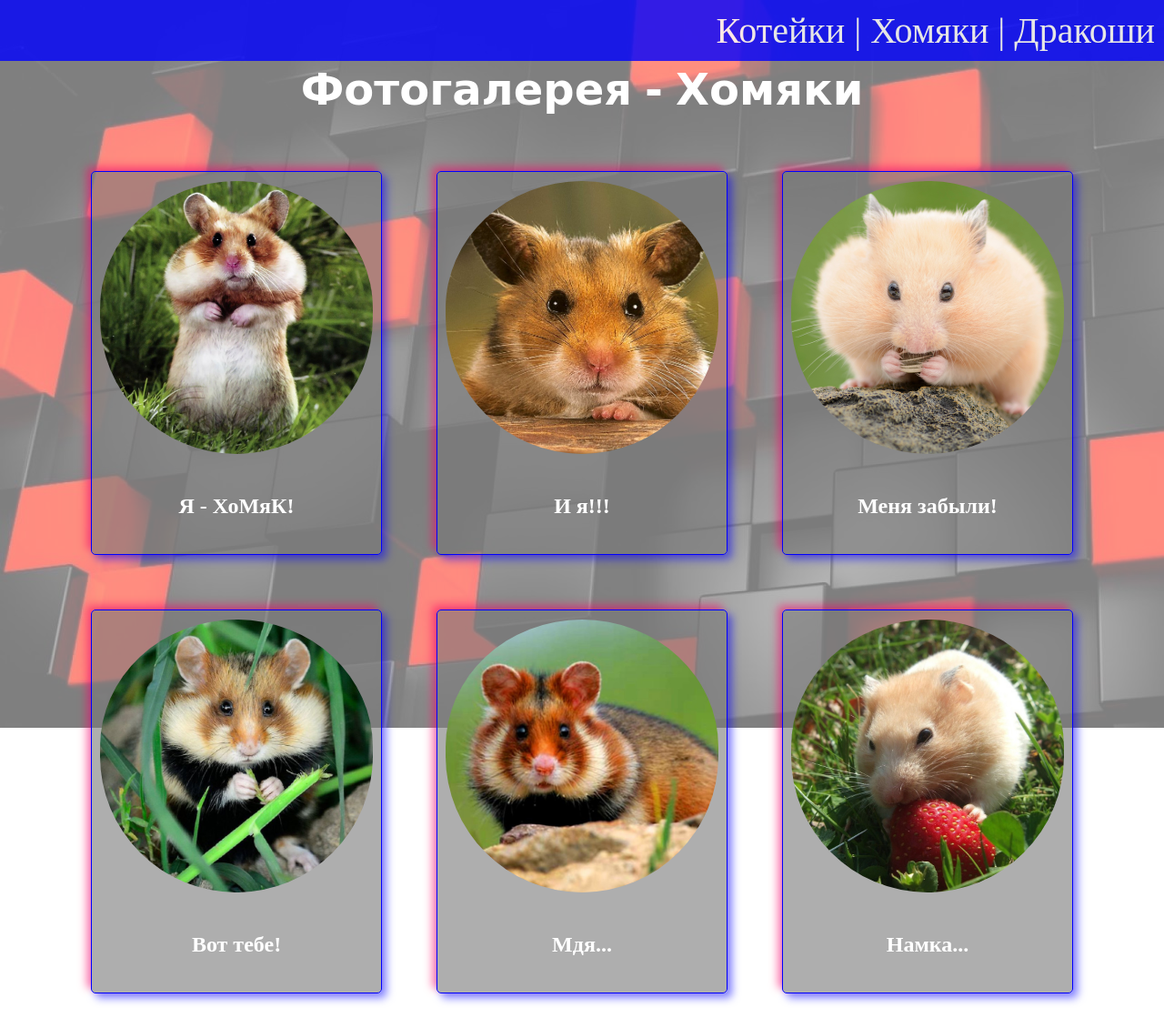
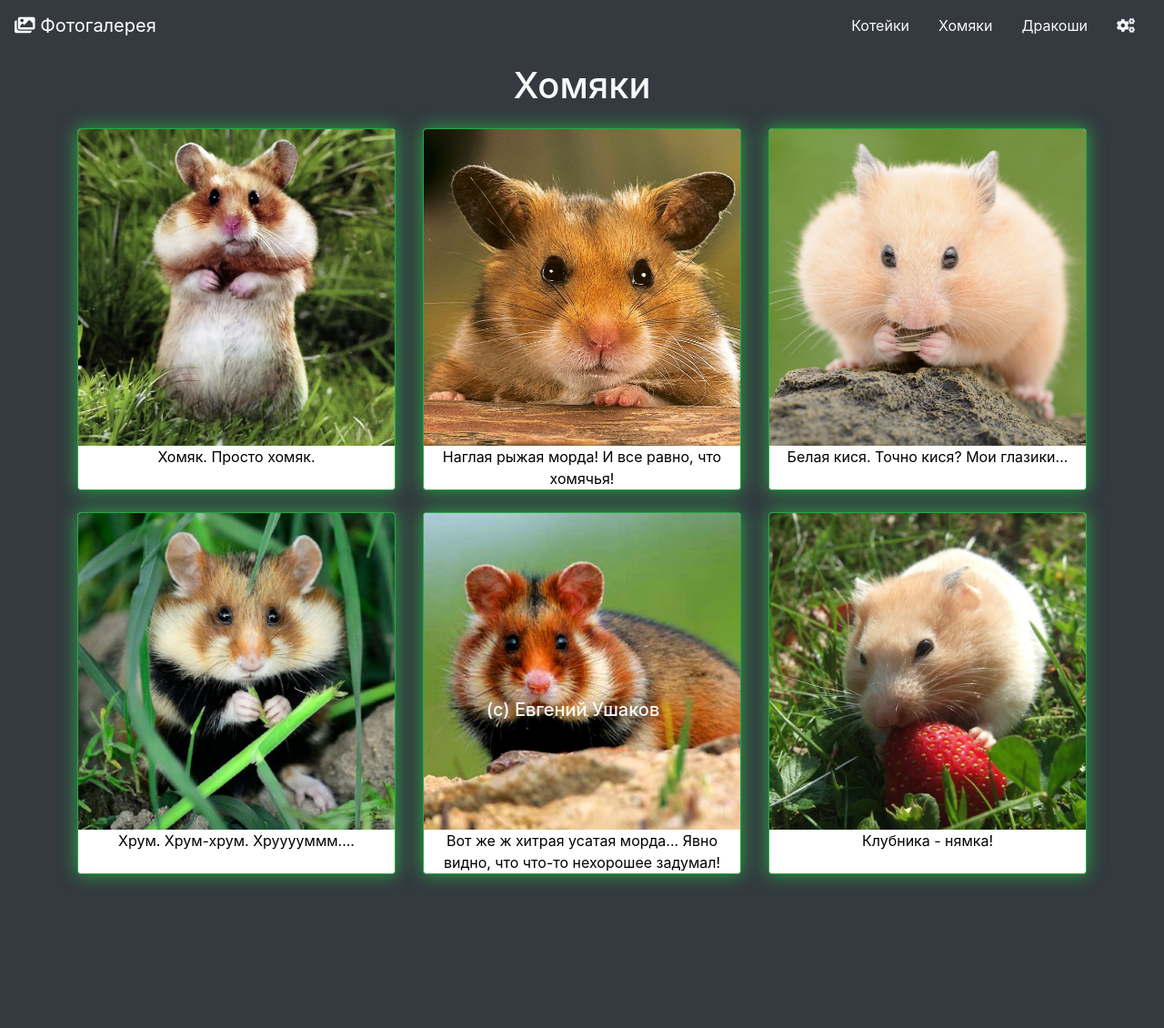
Before and after one commit to Volan-d/web-2, a PHP site: page /gallary_old/homka.html in a window 1280 px wide. Shown: the whole page at 91% size. After the commit the page ends 973 px from the top, so only its background shows below. Run offline with PHP 8.4, Linux system fonts and the light colour scheme; some libraries are stand-ins or nearby versions.

Commit message:
21.03.2021

```diff
--- a/css/style.css
+++ b/css/style.css
@@ -61,6 +61,22 @@ body{
 
 .card-body {
     padding: 0 !important;
+}
+
+.box-img {
+    position: relative;
+}
+
+.check-public {
+    position: absolute;
+    top: 0;
+    right: 0;
+    margin: 10px;
+}
+
+.check-public input {
+    width: 25px;
+    height: 25px;
 }
 
 .b-page__content{min-height:100px}
--- a/gallary_old/homka.html
+++ b/gallary_old/homka.html
@@ -1,103 +1,134 @@
 <!DOCTYPE html>
-<html>
+<html lang="en">
 <head>
-	<title>Фотогалерея - Хомяки</title>
-	<meta charset="utf-8"; content="text/html">
-	<link rel="stylesheet" type="text/css" href="css/style.css">
-	<link rel="icon" href="favicon.homka.png" sizes="any" type="image/png">
+    <meta charset="UTF-8">
+    <link rel="stylesheet" href="../css/bootstrap.min.css">
+    <link rel="stylesheet" href="../css/all.css">
+    <link rel="stylesheet" href="https://cdnjs.cloudflare.com/ajax/libs/ekko-lightbox/5.3.0/ekko-lightbox.css" integrity="sha512-Velp0ebMKjcd9RiCoaHhLXkR1sFoCCWXNp6w4zj1hfMifYB5441C+sKeBl/T/Ka6NjBiRfBBQRaQq65ekYz3UQ==" crossorigin="anonymous" />
+    <link rel="stylesheet" href="../css/style.css">
+    <title>Хомяки</title>
 </head>
+<body class="bg-dark" id="homka-page">
+<!-- Navigation-->
+<nav class="navbar navbar-dark fixed-top">
+    <a class="navbar-brand" href="#">
+        <i class="fas fa-images"></i> Фотогалерея
+    </a>
+    <div class="flex-row d-flex">
+        <a class="nav-link text-light" href="index.html">Котейки</a>
+        <a class="nav-link text-light" href="homka.html">Хомяки</a>
+        <a class="nav-link text-light" href="dragon.html">Дракоши</a>
+        <a class="nav-item nav-link text-light" href="#" data-toggle="modal" data-target="#setting"><i class="fas fa-cogs"></i></a>
+    </div>
+</nav>
 
-<body>
-<div class="bg"></div>
-<div id="menu">
-	<a href="index.html">Котейки</a> | <a href="homka.html">Хомяки</a> | <a href="dragon.html" style="margin-right: 20px;">Дракоши</a>
-</div>
-<h1 class="title homka">Фотогалерея - Хомяки</h1>
-	<div class="flex">
-		<!--
-			<a class="cat_01">
-			<div class="img_cat">
-				<div class="bg_img">
-					<img src="img/cat/cat_01.jpg">
-					<h5>Первый котик</h5>
-				</div>
-			</div>
-		</a>
-			-->
-		<a class="cat_01" data-tilt data-tilt-max="5">
-			<div class="img_cat">
-				<div class="bg_img">
-					<img src="img/homka/01.jpg">
-					<h5>Я - ХоМяК!</h5>
-				</div>
-			</div>
-		</a>
-		<a class="cat_02" data-tilt data-tilt-max="5">
-			<div class="img_cat">
-				<div class="bg_img">
-					<img src="img/homka/02.jpg">
-					<h5>И я!!!</h5>
-				</div>
-			</div>
-		</a>
-		<a class="cat_03" data-tilt data-tilt-max="5">
-			<div class="img_cat">
-				<div class="bg_img">
-					<img src="img/homka/03.jpg">
-					<h5>Меня забыли!</h5>
-				</div>
-			</div>
-		</a>
-		<a class="cat_04" data-tilt data-tilt-max="5">
-			<div class="img_cat">
-				<div class="bg_img">
-					<img src="img/homka/04.jpg">
-					<h5>Вот тебе!</h5>
-				</div>
-			</div>
-		</a>
-		<a class="cat_05" data-tilt data-tilt-max="5">
-			<div class="img_cat">
-				<div class="bg_img">
-					<img src="img/homka/05.jpg">
-					<h5>Мдя...</h5>
-				</div>
-			</div>
-		</a>
-		<a class="cat_06" data-tilt data-tilt-max="5">
-			<div class="img_cat">
-				<div class="bg_img">
-					<img src="img/homka/06.jpg">
-					<h5>Намка...</h5>
+<!-- Body-->
+<div class="container">
+    <h1 class="text-center text-light">Хомяки</h1>
+    <div class="row row-cols-3">
+        <div class="col mb-4">
+            <a href="../img/homka/01.jpg" data-toggle="lightbox" data-title="Хомяки" data-footer="Хомяк. Просто хомяк.">
+                <div class="card border-success text-center h-100 shadow-lg-homka bg-white rounded">
+                    <img src="../img/homka/01.jpg" class="card-img-top" alt="...">
+                    <div class="card-body">
+                        <p class="card-text">Хомяк. Просто хомяк.</p>
                     </div>
                 </div>
             </a>
         </div>
 
-<a class="lightbox" id="cat_01">
-	<img src="img/homka/01.jpg">
+        <div class="col mb-4">
+            <a href="../img/homka/02.jpg" data-toggle="lightbox" data-title="Хомяки" data-footer="Наглая рыжая морда! И все равно, что хомячья!">
+                <div class="card border-success text-center h-100 shadow-lg-homka bg-white rounded">
+                    <img src="../img/homka/02.jpg" class="card-img-top" alt="...">
+                    <div class="card-body">
+                        <p class="card-text">Наглая рыжая морда! И все равно, что хомячья!</p>
+                    </div>
+                </div>
             </a>
-<a class="lightbox" id="cat_02">
-	<img src="img/homka/02.jpg">
+        </div>
+
+        <div class="col mb-4">
+            <a href="../img/homka/03.jpg" data-toggle="lightbox" data-title="Хомяки" data-footer="Белая кися. Точно кися? Мои глазики...">
+                <div class="card border-success text-center h-100 shadow-lg-homka bg-white rounded">
+                    <img src="../img/homka/03.jpg" class="card-img-top" alt="...">
+                    <div class="card-body">
+                        <p class="card-text">Белая кися. Точно кися? Мои глазики...</p>
+                    </div>
+                </div>
             </a>
-<a class="lightbox" id="cat_03">
-	<img src="img/homka/03.jpg">
+        </div>
+
+        <div class="col mb-4">
+            <a href="../img/homka/04.jpg" data-toggle="lightbox" data-title="Хомяки" data-footer="Хрум. Хрум-хрум. Хрууууммм....">
+                <div class="card border-success text-center h-100 shadow-lg-homka bg-white rounded">
+                    <img src="../img/homka/04.jpg" class="card-img-top" alt="...">
+                    <div class="card-body">
+                        <p class="card-text">Хрум. Хрум-хрум. Хрууууммм....</p>
+                    </div>
+                </div>
             </a>
-<a class="lightbox" id="cat_04">
-	<img src="img/homka/04.jpg">
+        </div>
+
+        <div class="col mb-4">
+            <a href="../img/homka/05.jpg" data-toggle="lightbox" data-title="Хомяки" data-footer="Вот же ж хитрая усатая морда... Явно видно, что что-то нехорошее задумал!">
+                <div class="card border-success text-center h-100 shadow-lg-homka bg-white rounded">
+                    <img src="../img/homka/05.jpg" class="card-img-top" alt="...">
+                    <div class="card-body">
+                        <p class="card-text">Вот же ж хитрая усатая морда... Явно видно, что что-то нехорошее задумал!</p>
+                    </div>
+                </div>
             </a>
-<a class="lightbox" id="cat_05">
-	<img src="img/homka/05.jpg">
+        </div>
+
+        <div class="col mb-4">
+            <a href="../img/homka/06.jpg" data-toggle="lightbox" data-title="Хомяки" data-footer="Клубника - нямка!">
+                <div class="card border-success text-center h-100 shadow-lg-homka bg-white rounded">
+                    <img src="../img/homka/06.jpg" class="card-img-top" alt="...">
+                    <div class="card-body">
+                        <p class="card-text">Клубника - нямка! </p>
+                    </div>
+                </div>
             </a>
-<a class="lightbox" id="cat_06">
-	<img src="img/homka/06.jpg">
-</a>
+        </div>
+    </div>
+</div>
 
-<script src="js/jquery-3.5.1.js"></script>
-<script src="js/tilt.jquery.js"></script>
-<script src="js/script.js"></script>
+    <footer>
+        <div class="text-center fixed-bottom text-light"><h5>(c) Евгений Ушаков</h5></div>
+    </footer>
 
+<!-- Modal -->
+<div class="modal fade" id="setting" tabindex="-1" role="dialog">
+    <div class="modal-dialog">
+        <div class="modal-content">
+            <div class="modal-header">
+                <h5 class="modal-title">Заголовок</h5>
+                <button type="button" class="close" data-dismiss="modal" aria-label="Close">
+                    <span aria-hidden="true">&times;</span>
+                </button>
+            </div>
+            <div class="modal-body">
+                <p>
+                    Укажите цвет элемента: <input type="color" name="bg" value="#ff0000" id="changeItemColor">
+                </p>
+                <div class="custom-control custom-switch">
+                    <input type="checkbox" class="custom-control-input" id="check-theme">
+                    <label class="custom-control-label" for="check-theme">Темная тема</label>
+                </div>
+            </div>
+            <div class="modal-footer">
+                <footer>
+                    Тут подпись
+                </footer>
+            </div>
+        </div>
+    </div>
+</div>
+
+    <script src="../js/jquery-3.5.1.js"></script>
+    <script src="../js/bootstrap.min.js"></script>
+    <script src="https://cdnjs.cloudflare.com/ajax/libs/ekko-lightbox/5.3.0/ekko-lightbox.min.js" integrity="sha512-Y2IiVZeaBwXG1wSV7f13plqlmFOx8MdjuHyYFVoYzhyRr3nH/NMDjTBSswijzADdNzMyWNetbLMfOpIPl6Cv9g==" crossorigin="anonymous"></script>
+    <script src="../js/script.js"></script>
 </body>
-
-
 </html>
--- a/js/script.js
+++ b/js/script.js
@@ -91,6 +91,10 @@ $(function() {
                 localStorage.setItem('themes-homka', 'light');
             }
         }
+    });
+
+    $('[type="checkbox"]').click(function () {
+        alert($(this).prop("id"));
     })
 })
 
--- a/registration.php
+++ b/registration.php
@@ -16,8 +16,8 @@ if (isset($_POST['login']) && isset($_POST['password']) && isset($_POST['email']
         if ($c == 0) {
             $pass = password_hash($_POST['password'],  PASSWORD_BCRYPT);
             $age = $_POST['age'];
-            $data = $DBH->prepare("INSERT INTO `user` (`key`, `login`, `password`, `email`, `age`) VALUES (NULL, ?, ?, ?, ?);");
-            if ($data->execute([$login, $pass, $email, $age])) {
+            $data = $DBH->prepare("INSERT INTO `user` (`key`, `login`, `password`, `email`, `age`, `role`) VALUES (NULL, ?, ?, ?, ?, ?);");
+            if ($data->execute([$login, $pass, $email, $age, "user"])) {
                 //id user
                 $data = $DBH->prepare("SELECT `key` FROM `user` WHERE `login`= ? AND `email`= ?");
                 if ($data->execute([$login, $email])) {
@@ -248,7 +248,7 @@ if (isset($_POST['login']) && isset($_POST['password']) && isset($_POST['email']
 </footer>
 <!-- Navigation-->
 <nav class="navbar navbar-dark fixed-top"> <!--bg-primary-->
-    <a class="navbar-brand" href="gallary_old/index.html">
+    <a class="navbar-brand" href="index.php">
         <i class="fas fa-images"></i> Фотогалерея
     </a>
 </nav>
```
Also changed, not shown: gallary_old/dragon.html (+89 -91 lines), gallary_old/index.html (+90 -84 lines), index.php (+34 -3 lines). Lines whose indentation alone changed are shown as unchanged.
